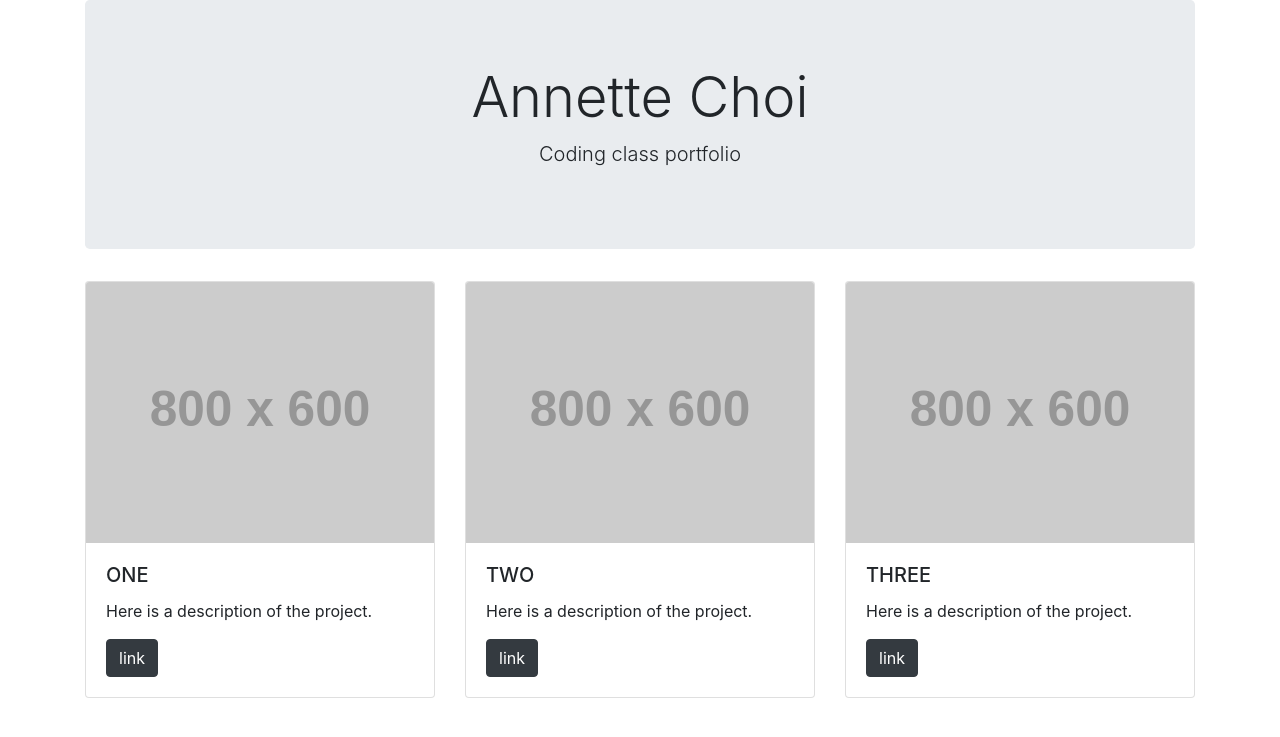
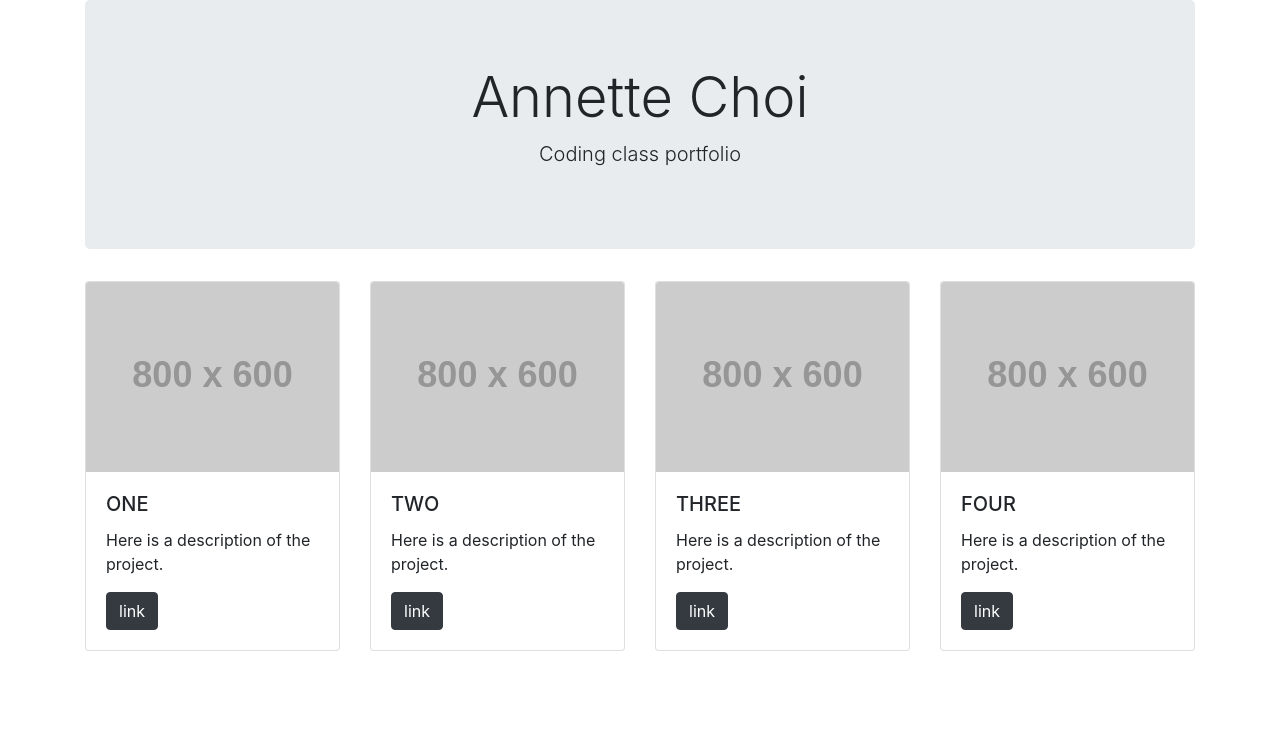
Before and after one commit to annettechoi/annettechoi, a Jekyll site: the page built from index.html, in a window 1280 px wide. Shown: the top 737 px of the page. Built offline with Jekyll 4.4.1, drawn with Linux system fonts in a browser that asks for light colours.

Commit message:
Update index.html

```diff
--- a/index.html
+++ b/index.html
@@ -11,14 +11,18 @@ projects:
     description: Here is a description of the project.
     link: #
   - title: THREE
-    image: http://placehold.it/800x600/fdfdfd
+    image: http://placehold.it/800x600/9b7582
+    description: Here is a description of the project.
+    link: #
+  - title: FOUR
+    image: http://placehold.it/800x600/98c3f8
     description: Here is a description of the project.
     link: #
 ---
 <div class="row">
 
   {% for project in page.projects %}
-  <div class="col-6 col-md-4">
+  <div class="col-6 col-md-3">
     <div class="card">
       <img src="{{ project.image }}" class="card-img-top img-fluid d-block" alt="placeholder">
       <div class="card-body">
```
